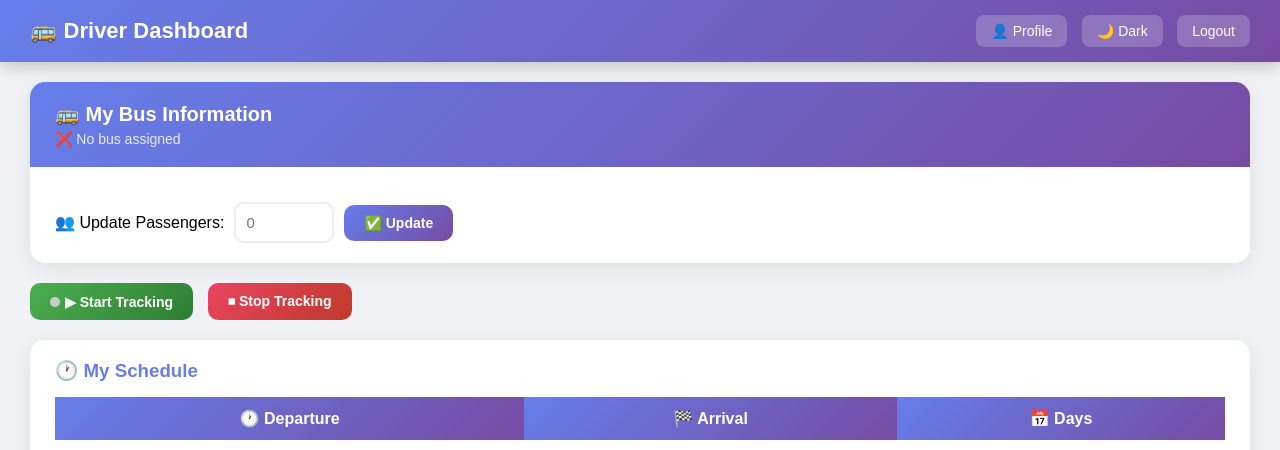
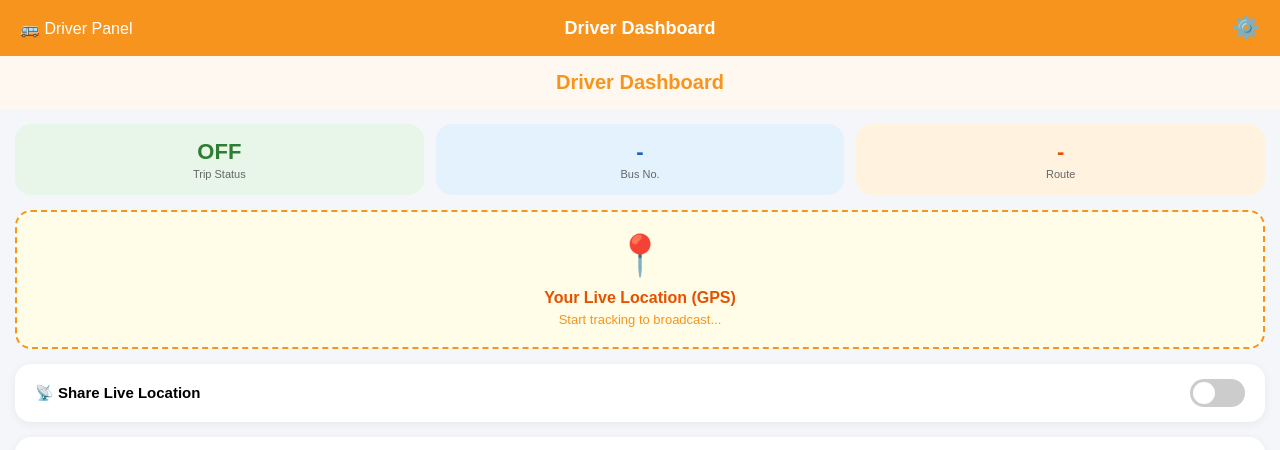
Before and after one commit to PR0810/Smart-Bus-Tracking, a Flask app: template templates/driver.html in a window 1280 px wide. Shown: the top 450 px of the page. Run offline with Flask 3, Linux system fonts and the light colour scheme; the template is opened without the code that fills it, so the values that code supplies are empty; some libraries are stand-ins or nearby versions.

Commit message:
change driver UI

```diff
--- a/templates/driver.html
+++ b/templates/driver.html
@@ -1,7 +1,7 @@
 <!doctype html>
 <html>
   <head>
-    <title>Driver Dashboard</title>
+    <title>Driver Panel</title>
     <link rel="icon" type="image/png" href="/static/bus.png" />
     <link
       rel="stylesheet"
@@ -9,6 +9,7 @@
     />
     <script src="https://unpkg.com/leaflet@1.9.4/dist/leaflet.js"></script>
     <script src="https://cdn.socket.io/4.5.0/socket.io.min.js"></script>
+    <meta name="viewport" content="width=device-width, initial-scale=1.0" />
     <style>
       * {
         margin: 0;
@@ -17,163 +18,318 @@
       }
       body {
         font-family: Arial, sans-serif;
-        background: #f0f2f5;
+        background: #f5f6fa;
       }
+
       .navbar {
-        background: linear-gradient(135deg, #667eea, #764ba2);
-        padding: 15px 30px;
+        background: #f7941d;
+        padding: 15px 20px;
         color: white;
         display: flex;
         justify-content: space-between;
         align-items: center;
-        box-shadow: 0 4px 15px rgba(0, 0, 0, 0.2);
       }
       .navbar h1 {
+        font-size: 18px;
+        font-weight: 700;
+      }
+      .navbar a {
+        color: white;
+        text-decoration: none;
         font-size: 22px;
       }
-      .navbar-links a,
-      .navbar-links button {
-        color: white;
-        text-decoration: none;
-        background: rgba(255, 255, 255, 0.2);
-        padding: 8px 15px;
-        border-radius: 8px;
-        margin-left: 10px;
-        border: none;
+
+      .hero {
+        background: #fff8f0;
+        padding: 15px 20px;
+        text-align: center;
+      }
+      .hero h2 {
+        color: #f7941d;
+        font-size: 20px;
+        font-weight: 700;
+      }
+
+      .stats-grid {
+        display: grid;
+        grid-template-columns: repeat(3, 1fr);
+        gap: 12px;
+        padding: 15px;
+      }
+      .stat-card {
+        border-radius: 16px;
+        padding: 15px 10px;
+        text-align: center;
+      }
+      .stat-card h2 {
+        font-size: 22px;
+        font-weight: 800;
+      }
+      .stat-card p {
+        font-size: 11px;
+        margin-top: 3px;
+        color: #666;
+      }
+      .stat-green {
+        background: #e8f5e9;
+      }
+      .stat-green h2 {
+        color: #2e7d32;
+      }
+      .stat-blue {
+        background: #e3f2fd;
+      }
+      .stat-blue h2 {
+        color: #1565c0;
+      }
+      .stat-orange {
+        background: #fff3e0;
+      }
+      .stat-orange h2 {
+        color: #e65100;
+      }
+
+      .location-card {
+        margin: 0 15px 15px;
+        background: #fffde7;
+        border: 2px dashed #f7941d;
+        border-radius: 16px;
+        padding: 20px;
+        text-align: center;
+      }
+      .location-card .pin {
+        font-size: 40px;
+      }
+      .location-card h3 {
+        color: #e65100;
+        font-size: 16px;
+        margin-top: 10px;
+      }
+      .location-card p {
+        color: #f7941d;
+        font-size: 13px;
+        margin-top: 5px;
+      }
+
+      .toggle-card {
+        margin: 0 15px 15px;
+        background: white;
+        border-radius: 16px;
+        padding: 15px 20px;
+        display: flex;
+        justify-content: space-between;
+        align-items: center;
+        box-shadow: 0 2px 10px rgba(0, 0, 0, 0.06);
+      }
+      .toggle-card span {
+        font-size: 15px;
+        font-weight: 600;
+      }
+      .toggle {
+        width: 55px;
+        height: 28px;
+        background: #ccc;
+        border-radius: 14px;
         cursor: pointer;
-        font-size: 14px;
+        position: relative;
+        transition: 0.3s;
       }
-      .container {
-        padding: 20px 30px;
+      .toggle.on {
+        background: #4caf50;
       }
-      .bus-info-card {
+      .toggle::after {
+        content: "";
+        position: absolute;
+        width: 22px;
+        height: 22px;
         background: white;
-        border-radius: 15px;
-        box-shadow: 0 5px 20px rgba(0, 0, 0, 0.08);
-        overflow: hidden;
-        margin-bottom: 20px;
-        animation: fadeIn 0.5s ease;
+        border-radius: 50%;
+        top: 3px;
+        left: 3px;
+        transition: 0.3s;
       }
-      @keyframes fadeIn {
-        from {
-          opacity: 0;
-          transform: translateY(10px);
+      .toggle.on::after {
+        left: 30px;
       }
-        to {
-          opacity: 1;
-          transform: translateY(0);
-        }
-      }
-      .bus-info-header {
-        background: linear-gradient(135deg, #667eea, #764ba2);
-        padding: 20px 25px;
-        color: white;
-      }
-      .bus-info-header h3 {
-        font-size: 20px;
-        margin-bottom: 5px;
-      }
-      .bus-info-header p {
-        opacity: 0.85;
-        font-size: 14px;
-      }
-      .bus-info-body {
-        padding: 20px 25px;
-      }
-      .info-row {
-        display: flex;
-        gap: 15px;
-        flex-wrap: wrap;
-        margin-bottom: 15px;
-      }
-      .info-badge {
-        background: #f0f2f5;
-        padding: 10px 15px;
-        border-radius: 10px;
-        font-size: 14px;
-        color: #555;
-        border-left: 4px solid #667eea;
-      }
-      .passenger-update {
+
+      .info-card {
+        margin: 0 15px 12px;
+        background: white;
+        border-radius: 16px;
+        padding: 15px;
         display: flex;
         align-items: center;
+        gap: 15px;
+        box-shadow: 0 2px 10px rgba(0, 0, 0, 0.06);
+      }
+      .info-card .icon {
+        font-size: 35px;
+      }
+      .info-card-text h4 {
+        font-size: 15px;
+        font-weight: 700;
+        color: #333;
+      }
+      .info-card-text p {
+        font-size: 13px;
+        color: #888;
+        margin-top: 3px;
+      }
+      .badge-active {
+        background: #e8f5e9;
+        color: #2e7d32;
+        padding: 5px 12px;
+        border-radius: 20px;
+        font-size: 12px;
+        font-weight: 700;
+        margin-left: auto;
+      }
+      .badge-percent {
+        background: #fff3e0;
+        color: #e65100;
+        padding: 5px 12px;
+        border-radius: 20px;
+        font-size: 12px;
+        font-weight: 700;
+        margin-left: auto;
+      }
+
+      .passenger-card {
+        margin: 0 15px 15px;
+        background: white;
+        border-radius: 16px;
+        padding: 15px 20px;
+        box-shadow: 0 2px 10px rgba(0, 0, 0, 0.06);
+      }
+      .passenger-card h4 {
+        font-size: 14px;
+        color: #888;
+        margin-bottom: 10px;
+      }
+      .passenger-row {
+        display: flex;
         gap: 10px;
-        margin-top: 10px;
+        align-items: center;
       }
-      .passenger-update input {
-        padding: 10px;
+      .passenger-row input {
+        flex: 1;
+        padding: 10px 15px;
         border: 2px solid #eee;
-        border-radius: 10px;
+        border-radius: 12px;
         font-size: 15px;
-        width: 100px;
-        transition: 0.3s;
       }
-      .passenger-update input:focus {
-        border-color: #667eea;
+      .passenger-row input:focus {
+        border-color: #f7941d;
         outline: none;
       }
-      .btn {
+      .passenger-row button {
         padding: 10px 20px;
-        background: linear-gradient(135deg, #667eea, #764ba2);
+        background: #f7941d;
         color: white;
         border: none;
-        border-radius: 10px;
+        border-radius: 12px;
         cursor: pointer;
-        font-weight: bold;
-        font-size: 14px;
-        transition: 0.3s;
+        font-weight: 700;
       }
-      .btn:hover {
-        transform: scale(1.02);
-        box-shadow: 0 5px 15px rgba(102, 126, 234, 0.4);
+
+      .btn-start {
+        margin: 0 15px 12px;
+        width: calc(100% - 30px);
+        padding: 16px;
+        background: #f7941d;
+        color: white;
+        border: none;
+        border-radius: 16px;
+        font-size: 16px;
+        font-weight: 700;
+        cursor: pointer;
       }
-      .btn-green {
-        background: linear-gradient(135deg, #4caf50, #2e7d32);
+      .btn-end {
+        margin: 0 15px 15px;
+        width: calc(100% - 30px);
+        padding: 16px;
+        background: #ef5350;
+        color: white;
+        border: none;
+        border-radius: 16px;
+        font-size: 16px;
+        font-weight: 700;
+        cursor: pointer;
       }
-      .btn-red {
-        background: linear-gradient(135deg, #e94560, #c0392b);
+
+      .map-section {
+        margin: 0 15px 15px;
       }
-      .controls {
-        display: flex;
-        gap: 15px;
-        margin-bottom: 20px;
-        flex-wrap: wrap;
+      .map-section h4 {
+        color: #888;
+        font-size: 13px;
+        margin-bottom: 8px;
+        text-transform: uppercase;
+        letter-spacing: 1px;
       }
-      .schedule-card {
+      #map {
+        height: 250px;
+        border-radius: 16px;
+      }
+
+      .schedule-section {
+        margin: 0 15px 80px;
         background: white;
-        border-radius: 15px;
-        box-shadow: 0 5px 20px rgba(0, 0, 0, 0.08);
-        padding: 20px 25px;
-        margin-bottom: 20px;
+        border-radius: 16px;
+        padding: 15px;
+        box-shadow: 0 2px 10px rgba(0, 0, 0, 0.06);
       }
-      .schedule-card h3 {
-        color: #667eea;
-        margin-bottom: 15px;
+      .schedule-section h4 {
+        color: #f7941d;
+        font-size: 15px;
+        font-weight: 700;
+        margin-bottom: 12px;
       }
       table {
         width: 100%;
         border-collapse: collapse;
+        font-size: 13px;
       }
       th {
-        background: linear-gradient(135deg, #667eea, #764ba2);
+        background: #f7941d;
         color: white;
-        padding: 12px;
+        padding: 10px 8px;
         text-align: center;
       }
       td {
-        padding: 10px;
-        border-bottom: 1px solid #f0f2f5;
+        padding: 10px 8px;
+        border-bottom: 1px solid #f5f5f5;
         text-align: center;
-        font-size: 14px;
+        color: #555;
       }
-      tr:hover td {
-        background: #f8f9ff;
+
+      .bottom-nav {
+        position: fixed;
+        bottom: 0;
+        width: 100%;
+        background: white;
+        display: flex;
+        justify-content: space-around;
+        padding: 10px 0;
+        box-shadow: 0 -2px 10px rgba(0, 0, 0, 0.1);
+        z-index: 100;
       }
-      #map {
-        height: 450px;
-        border-radius: 15px;
-        box-shadow: 0 5px 20px rgba(0, 0, 0, 0.1);
+      .bottom-nav a {
+        display: flex;
+        flex-direction: column;
+        align-items: center;
+        font-size: 11px;
+        color: #999;
+        text-decoration: none;
+        gap: 3px;
       }
+      .bottom-nav a.active {
+        color: #f7941d;
+      }
+      .bottom-nav span {
+        font-size: 22px;
+      }
+
       .status-dot {
         width: 10px;
         height: 10px;
@@ -195,93 +351,100 @@
           opacity: 0.5;
         }
       }
-      @media (max-width: 768px) {
-        .container {
-          padding: 10px;
-        }
-        .controls {
-          flex-direction: column;
-        }
-        .btn {
-          width: 100%;
-        }
-        #map {
-          height: 300px;
-        }
-      }
-      body.dark {
-        background: #1a1a2e;
-        color: white;
-      }
-      body.dark .bus-info-card,
-      body.dark .schedule-card {
-        background: #16213e;
-      }
-      body.dark .info-badge {
-        background: #0f3460;
-        color: #ccc;
-      }
-      body.dark td {
-        border-color: #333;
-        color: #ccc;
-      }
-      body.dark tr:hover td {
-        background: #0f3460;
-      }
-      body.dark .passenger-update input {
-        background: #0f3460;
-        color: white;
-        border-color: #333;
-      }
     </style>
   </head>
   <body>
     <div class="navbar">
-      <h1>🚌 Driver Dashboard</h1>
-      <div class="navbar-links">
-        <a href="/profile">👤 Profile</a>
-        <button onclick="toggleDark()" id="darkBtn">🌙 Dark</button>
-        <a href="/logout">Logout</a>
+      <span>🚌 Driver Panel</span>
+      <h1 style="position: absolute; left: 50%; transform: translateX(-50%)">
+        Driver Dashboard
+      </h1>
+      <a href="/profile">⚙️</a>
+    </div>
+
+    <div class="hero">
+      <h2>Driver Dashboard</h2>
+    </div>
+
+    <div class="stats-grid">
+      <div class="stat-card stat-green">
+        <h2 id="tripStatus">OFF</h2>
+        <p>Trip Status</p>
+      </div>
+      <div class="stat-card stat-blue">
+        <h2 id="busNo">-</h2>
+        <p>Bus No.</p>
+      </div>
+      <div class="stat-card stat-orange">
+        <h2 id="routeCode">-</h2>
+        <p>Route</p>
       </div>
     </div>
 
-    <div class="container">
-      <div class="bus-info-card">
-        <div class="bus-info-header">
-          <h3>🚌 My Bus Information</h3>
-          <p id="busInfo">Loading...</p>
+    <div class="location-card">
+      <div class="pin">📍</div>
+      <h3>Your Live Location (GPS)</h3>
+      <p id="broadcastStatus">Start tracking to broadcast...</p>
     </div>
-        <div class="bus-info-body">
-          <div class="info-row" id="infoRow"></div>
-          <div class="passenger-update">
-            <label>👥 Update Passengers:</label>
+
+    <div class="toggle-card">
+      <span>📡 Share Live Location</span>
+      <div class="toggle" id="locationToggle" onclick="toggleTracking()"></div>
+    </div>
+
+    <div class="info-card" id="routeCard">
+      <span class="icon">🗺️</span>
+      <div class="info-card-text">
+        <h4 id="routeInfo">Loading route...</h4>
+        <p id="routeDetail">Fetching bus info...</p>
+      </div>
+      <span class="badge-active" id="routeStatus">ACTIVE</span>
+    </div>
+
+    <div class="info-card">
+      <span class="icon">👥</span>
+      <div class="info-card-text">
+        <h4>Passengers Onboard</h4>
+        <p id="passengerInfo">Loading...</p>
+      </div>
+      <span class="badge-percent" id="passengerPercent">0%</span>
+    </div>
+
+    <div class="passenger-card">
+      <h4>👥 Update Passengers</h4>
+      <div class="passenger-row">
         <input type="number" id="passengerCount" min="0" placeholder="0" />
-            <button class="btn" onclick="updatePassengers()">✅ Update</button>
-          </div>
+        <button onclick="updatePassengers()">✅ Update</button>
       </div>
     </div>
 
-      <div class="controls">
-        <button class="btn btn-green" onclick="startTracking()">
+    <button class="btn-start" onclick="startTracking()">
       <span class="status-dot" id="statusDot"></span>▶ Start Tracking
     </button>
-        <button class="btn btn-red" onclick="stopTracking()">
-          ⏹ Stop Tracking
-        </button>
+    <button class="btn-end" onclick="stopTracking()">⏹ Stop Tracking</button>
+
+    <div class="map-section">
+      <h4>Live Map</h4>
+      <div id="map"></div>
     </div>
 
-      <div class="schedule-card">
-        <h3>🕐 My Schedule</h3>
+    <div class="schedule-section">
+      <h4>🕐 My Schedule</h4>
       <table id="scheduleTable">
         <tr>
-            <th>🕐 Departure</th>
-            <th>🏁 Arrival</th>
-            <th>📅 Days</th>
+          <th>Departure</th>
+          <th>Arrival</th>
+          <th>Days</th>
         </tr>
       </table>
     </div>
 
-      <div id="map"></div>
+    <div class="bottom-nav">
+      <a href="/driver" class="active"><span>🏠</span>Home</a>
+      <a href="#map"><span>📍</span>Location</a>
+      <a href="#routeCard"><span>🗺️</span>Route</a>
+      <a href="/bus_history"><span>📊</span>History</a>
+      <a href="/profile"><span>👤</span>Profile</a>
     </div>
 
     <script>
@@ -291,6 +454,7 @@
         map,
       );
       var marker, tracking;
+      var isTracking = false;
 
       fetch("/get_my_bus")
         .then((r) => r.json())
@@ -300,17 +464,30 @@
               0,
               data.total_seats - data.current_passengers,
             );
-            document.getElementById("busInfo").innerHTML =
-              `🚌 ${data.bus} (${data.bus_name || ""})`;
-            document.getElementById("infoRow").innerHTML = `
-                    <div class="info-badge">🛣️ Route: ${data.route || "N/A"}</div>
-                    <div class="info-badge">📍 ${data.from || "N/A"} → ${data.to || "N/A"}</div>
-                    <div class="info-badge">👥 ${data.current_passengers}/${data.total_seats} Passengers</div>
-                    <div class="info-badge">💺 ${seats_left} Seats Left</div>`;
+            var percent = Math.round(
+              (data.current_passengers / data.total_seats) * 100,
+            );
+            document.getElementById("busNo").innerText = data.bus;
+            document.getElementById("routeCode").innerText = data.from
+              ? data.from.substring(0, 3).toUpperCase()
+              : "-";
+            document.getElementById("routeInfo").innerText =
+              "🚌 " + data.bus + " (" + (data.bus_name || "") + ")";
+            document.getElementById("routeDetail").innerText =
+              (data.from || "N/A") + " → " + (data.to || "N/A");
+            document.getElementById("passengerInfo").innerText =
+              "Current load: " +
+              data.current_passengers +
+              " / " +
+              data.total_seats;
+            document.getElementById("passengerPercent").innerText =
+              percent + "%";
             document.getElementById("passengerCount").value =
               data.current_passengers;
           } else {
-            document.getElementById("busInfo").innerHTML = "❌ No bus assigned";
+            document.getElementById("routeInfo").innerText =
+              "❌ No bus assigned";
+            document.getElementById("routeDetail").innerText = "Contact admin";
           }
         });
 
@@ -319,7 +496,7 @@
         .then((data) => {
           if (data.length == 0) {
             document.getElementById("scheduleTable").innerHTML +=
-              '<tr><td colspan="3">No schedule assigned</td></tr>';
+              '<tr><td colspan="3">No schedule</td></tr>';
           }
           data.forEach((s) => {
             document.getElementById("scheduleTable").innerHTML +=
@@ -327,16 +504,27 @@
           });
         });
 
+      function toggleTracking() {
+        if (!isTracking) {
+          startTracking();
+        } else {
+          stopTracking();
+        }
+      }
+
       function startTracking() {
+        isTracking = true;
         document.getElementById("statusDot").classList.add("active");
+        document.getElementById("locationToggle").classList.add("on");
+        document.getElementById("tripStatus").innerText = "ON";
+        document.getElementById("broadcastStatus").innerText =
+          "Broadcasting to passengers...";
 
-        // Smart interval - moving fast = update fast, slow = update slow
         tracking = setInterval(() => {
           navigator.geolocation.getCurrentPosition(function (pos) {
             var lat = pos.coords.latitude;
             var lng = pos.coords.longitude;
             var speed = pos.coords.speed || 0;
-
             if (marker) {
               marker.setLatLng([lat, lng]);
             } else {
@@ -344,17 +532,21 @@
             }
             map.setView([lat, lng], 15);
             socket.emit("location_update", { lat, lng });
-
-            // Smart interval based on speed
             clearInterval(tracking);
-            var interval = speed > 10 ? 3000 : 10000; // fast=3s, slow=10s
+            var interval = speed > 10 ? 3000 : 10000;
             tracking = setInterval(arguments.callee, interval);
           });
         }, 3000);
       }
+
       function stopTracking() {
+        isTracking = false;
         clearInterval(tracking);
         document.getElementById("statusDot").classList.remove("active");
+        document.getElementById("locationToggle").classList.remove("on");
+        document.getElementById("tripStatus").innerText = "OFF";
+        document.getElementById("broadcastStatus").innerText =
+          "Start tracking to broadcast...";
       }
 
       function updatePassengers() {
@@ -367,19 +559,6 @@
           .then((r) => r.json())
           .then(() => location.reload());
       }
-
-      function toggleDark() {
-        document.body.classList.toggle("dark");
-        var isDark = document.body.classList.contains("dark");
-        document.getElementById("darkBtn").innerText = isDark
-          ? "☀️ Light"
-          : "🌙 Dark";
-        localStorage.setItem("darkMode", isDark);
-      }
-      if (localStorage.getItem("darkMode") === "true") {
-        document.body.classList.add("dark");
-        document.getElementById("darkBtn").innerText = "☀️ Light";
-      }
     </script>
   </body>
 </html>
```
Lines whose indentation alone changed are shown as unchanged.
